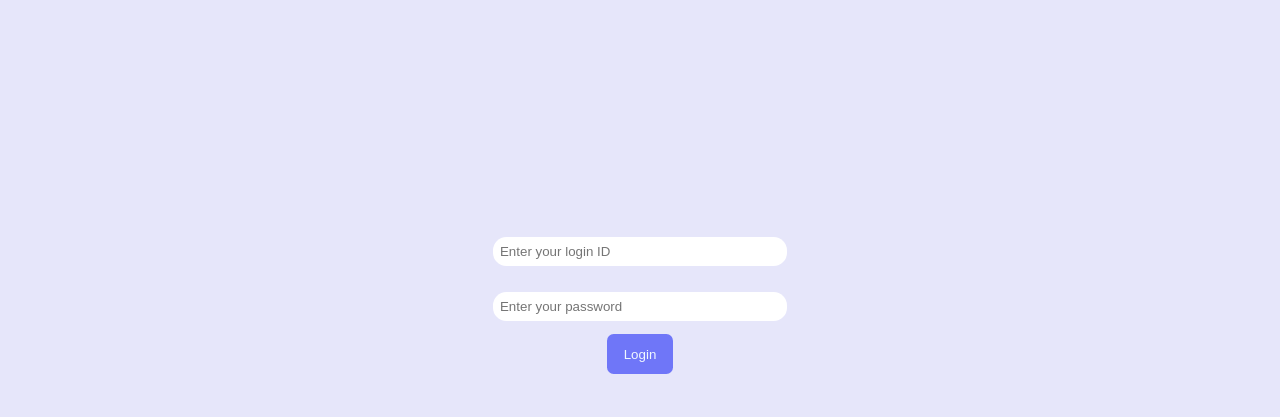
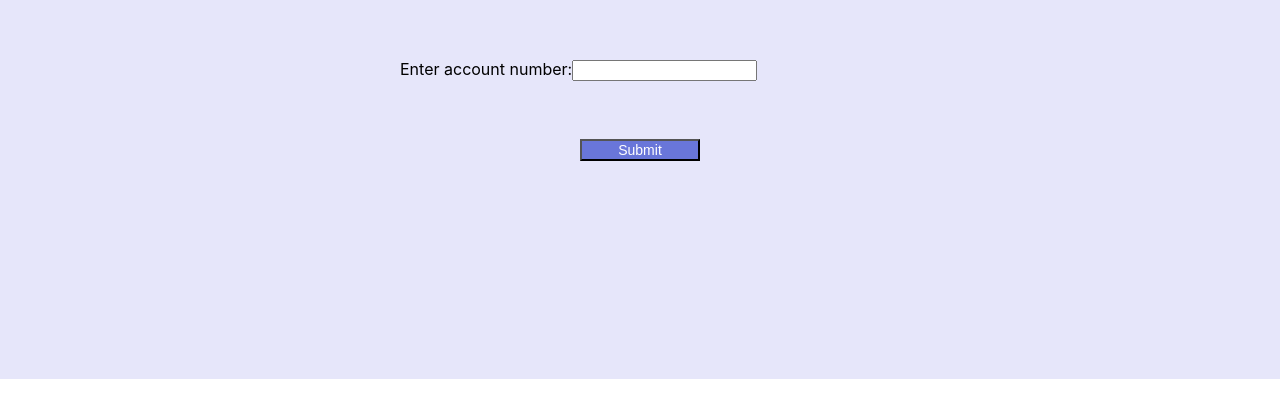
Before and after one commit to ameyzing09/banking-system-frontend, a React (Create React App) app: page / in a window 1280 px wide. Shown: the part 101-518 px from the top of the page. Built offline with nearby package versions, Linux system fonts and the light colour scheme.

Commit message:
delete component

```diff
--- a/src/App.js
+++ b/src/App.js
@@ -8,6 +8,8 @@ import Login from "./components/Login/Login";
 import Dashboard from "./components/Dashboard/Dashboard";
 import AccountOpening from "./components/AccountOpening/AccountOpening";
 import ViewTransaction from "./components/ViewTransaction/ViewTransaction"
+import Update from "./components/Update/Update";
+import Delete from "./components/Delete/Delete"
 
 function App() {
   const [loginData, setLoginData] = useState({});
@@ -20,12 +22,14 @@ function App() {
             exact
             path='/'
             element={
-              <Login
-                loginData={loginData}
-                setLoginData={setLoginData}
-                userLoggedIn={userLoggedIn}
-                setUserLoggedIn={setUserLoggedIn}
-              />
+              // <Login
+              //   loginData={loginData}
+              //   setLoginData={setLoginData}
+              //   userLoggedIn={userLoggedIn}
+              //   setUserLoggedIn={setUserLoggedIn}
+              // />
+              //<Update/>
+              <Delete/>
             }
           />
           <Route path='dashboard' element={<Dashboard />} exact/>
--- /dev/null
+++ b/src/components/Delete/Delete.css
@@ -0,0 +1,9 @@
+.delete{
+    display: flex;
+    flex-direction: column;
+    justify-content: center;
+    margin: auto;
+    width: 30em;
+    height: 10rem;
+    padding: 10em;
+}
--- /dev/null
+++ b/src/components/Delete/Delete.jsx
@@ -0,0 +1,18 @@
+import React from 'react'
+import './Delete.css'
+
+function Delete() {
+  return (
+
+    <form className='delete'>
+      <label>Enter account number:
+        <input type="text" />
+      </label>
+
+      <input type="Submit" className="submitBtn"/>
+
+    </form>
+)
+  }
+
+export default Delete;
--- /dev/null
+++ b/src/components/Update/Update.css
@@ -0,0 +1,9 @@
+.update{
+    display: flex;
+    flex-direction: column;
+    justify-content: center;
+    margin: auto;
+    width: 30em;
+    height: 10rem;
+    padding: 7em;
+}
--- /dev/null
+++ b/src/components/Update/Update.jsx
@@ -0,0 +1,27 @@
+import React from 'react'
+import './Update.css'
+
+function Update() {
+  return (
+
+    <form className='update'>
+      <label>Enter name:
+        <input type="text" />
+      </label>
+      <label>Enter address:
+        <input type="text" />
+      </label>
+      <label>Enter marital status:
+        <input type="text" />
+      </label>
+      <label>Enter phone number:
+        <input type="text" />
+      </label>
+
+      <input type="submit" className="submitBtn"/>
+
+    </form>
+)
+  }
+
+export default Update;
```
